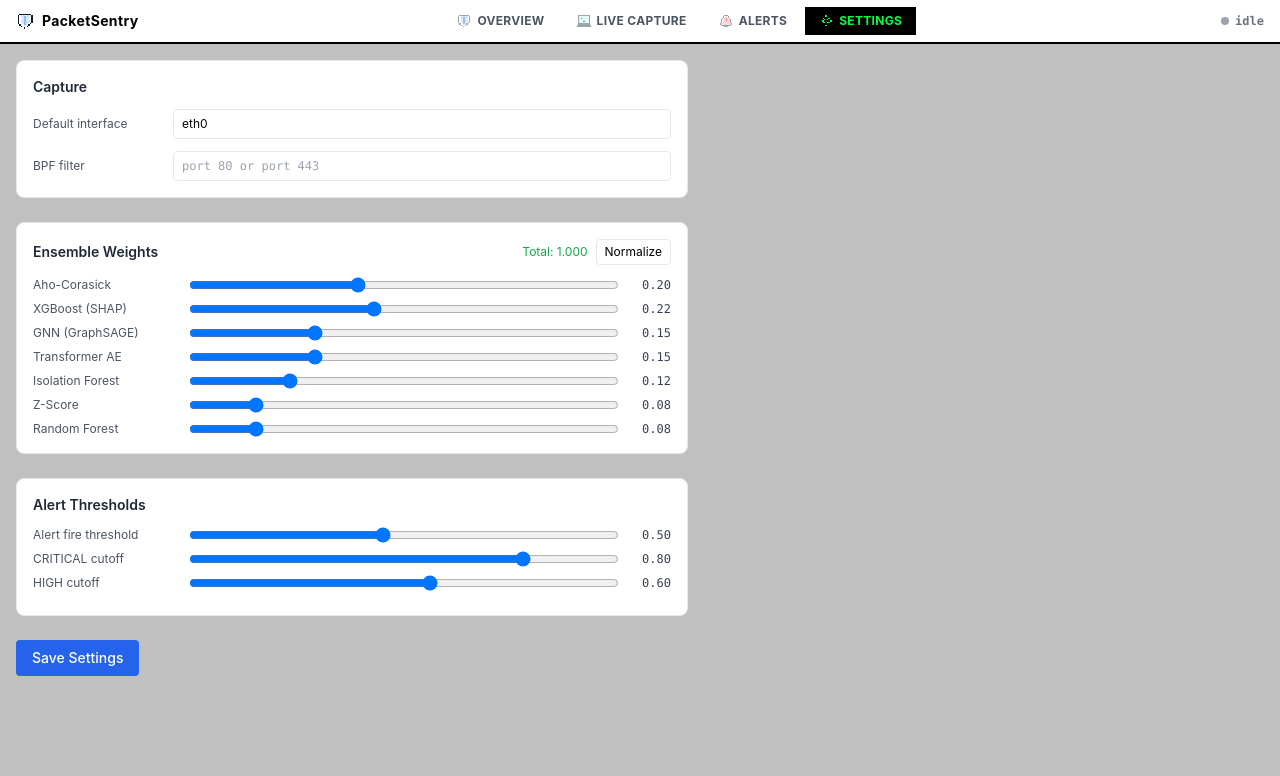
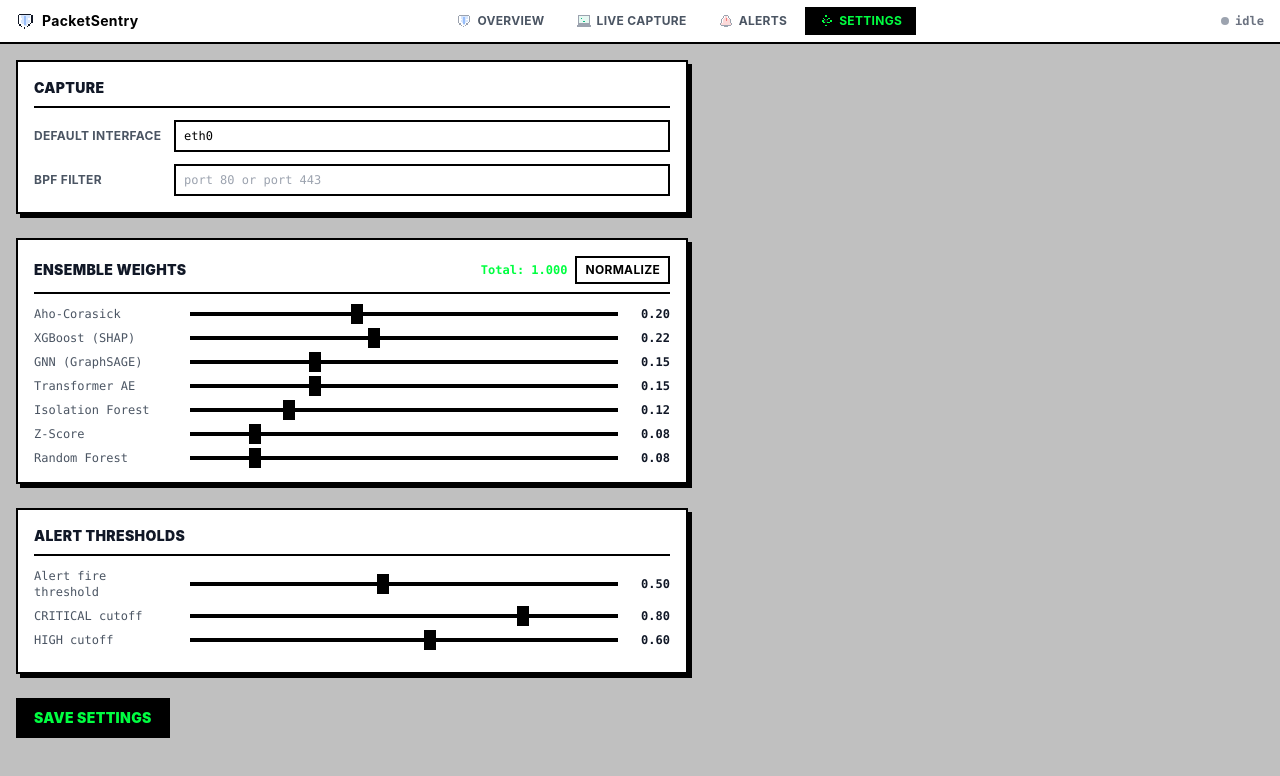
Before and after one commit to shreyshringare/PacketSentry, a React (Vite) app in the folder packetsentry-web/frontend/: page / in a window 1280 px wide. Both pictures are taken after a click on the button "SETTINGS". Shown: the top 776 px of the page. Built offline with nearby package versions, Linux system fonts and the light colour scheme; no server answers; the HTML template or start-up script is replaced by a standard one.

Commit message:
feat(web): brutalist Settings — hardware panels, fader sliders, pixel-green focus + save

```diff
--- a/packetsentry-web/frontend/src/screens/Settings.tsx
+++ b/packetsentry-web/frontend/src/screens/Settings.tsx
@@ -34,7 +34,9 @@ export function Settings() {
   const normalize = () => {
     const t = total || 1;
     setWeights((prev) =>
-      Object.fromEntries(Object.entries(prev).map(([k, v]) => [k, +(v / t).toFixed(3)]))
+      Object.fromEntries(
+        Object.entries(prev).map(([k, v]) => [k, +(v / t).toFixed(3)])
+      )
     );
   };
 
@@ -53,25 +55,31 @@ export function Settings() {
   };
 
   return (
-    <div className="flex-1 overflow-y-auto p-4">
+    <div className="flex-1 overflow-y-auto p-4 bg-[#C0C0C0]">
       <div className="max-w-2xl space-y-6">
 
-        {/* Capture settings */}
-        <section className="bg-white rounded-lg border border-gray-200 p-4">
-          <h3 className="text-sm font-semibold text-gray-800 mb-3">Capture</h3>
+        {/* Capture control panel */}
+        <section className="bg-white border-2 border-black shadow-brutalist p-4">
+          <h3 className="text-sm font-black text-gray-900 uppercase tracking-wide mb-3 border-b-2 border-black pb-2">
+            Capture
+          </h3>
           <div className="space-y-3">
             <div className="flex items-center gap-3">
-              <label className="text-xs text-gray-600 w-32">Default interface</label>
+              <label className="text-xs text-gray-600 w-32 font-bold uppercase tracking-wide">
+                Default interface
+              </label>
               <input
-                className="flex-1 text-xs border border-gray-200 rounded px-2 py-1.5"
+                className="flex-1 text-xs border-2 border-black rounded-none px-2 py-1.5 font-mono focus:border-[#00FF41] focus:outline-none bg-white"
                 value={iface}
                 onChange={(e) => setIface(e.target.value)}
               />
             </div>
             <div className="flex items-center gap-3">
-              <label className="text-xs text-gray-600 w-32">BPF filter</label>
+              <label className="text-xs text-gray-600 w-32 font-bold uppercase tracking-wide">
+                BPF filter
+              </label>
               <input
-                className="flex-1 text-xs border border-gray-200 rounded px-2 py-1.5 font-mono"
+                className="flex-1 text-xs border-2 border-black rounded-none px-2 py-1.5 font-mono focus:border-[#00FF41] focus:outline-none bg-white"
                 placeholder="port 80 or port 443"
                 value={bpf}
                 onChange={(e) => setBpf(e.target.value)}
@@ -80,17 +88,23 @@ export function Settings() {
           </div>
         </section>
 
-        {/* Ensemble weights */}
-        <section className="bg-white rounded-lg border border-gray-200 p-4">
-          <div className="flex justify-between items-center mb-3">
-            <h3 className="text-sm font-semibold text-gray-800">Ensemble Weights</h3>
+        {/* Ensemble weights control panel */}
+        <section className="bg-white border-2 border-black shadow-brutalist p-4">
+          <div className="flex justify-between items-center mb-3 border-b-2 border-black pb-2">
+            <h3 className="text-sm font-black text-gray-900 uppercase tracking-wide">
+              Ensemble Weights
+            </h3>
             <div className="flex items-center gap-2">
-              <span className={`text-xs ${Math.abs(total - 1) > 0.01 ? "text-amber-500" : "text-green-600"}`}>
+              <span
+                className={`text-xs font-mono font-bold ${
+                  Math.abs(total - 1) > 0.01 ? "text-amber-500" : "text-[#00FF41]"
+                }`}
+              >
                 Total: {total.toFixed(3)}
               </span>
               <button
                 onClick={normalize}
-                className="text-xs px-2 py-1 border border-gray-200 rounded hover:bg-gray-50"
+                className="text-xs px-2 py-1 border-2 border-black rounded-none hover:bg-black hover:text-white font-bold uppercase tracking-wide transition-colors duration-100"
               >
                 Normalize
               </button>
@@ -99,15 +113,21 @@ export function Settings() {
           <div className="space-y-2">
             {Object.entries(weights).map(([key, val]) => (
               <div key={key} className="flex items-center gap-3">
-                <label className="text-xs text-gray-600 w-36 truncate">{MODEL_LABELS[key]}</label>
+                <label className="text-xs text-gray-600 w-36 truncate font-mono">
+                  {MODEL_LABELS[key]}
+                </label>
                 <input
                   type="range"
-                  min={0.01} max={0.5} step={0.01}
+                  min={0.01}
+                  max={0.5}
+                  step={0.01}
                   value={val}
-                  onChange={(e) => setWeights((prev) => ({ ...prev, [key]: +e.target.value }))}
-                  className="flex-1"
+                  onChange={(e) =>
+                    setWeights((prev) => ({ ...prev, [key]: +e.target.value }))
+                  }
+                  className="flex-1 fader-input"
                 />
-                <span className="text-xs font-mono text-gray-700 w-10 text-right">
+                <span className="text-xs font-mono font-bold text-gray-900 w-10 text-right">
                   {val.toFixed(2)}
                 </span>
               </div>
@@ -115,36 +135,43 @@ export function Settings() {
           </div>
         </section>
 
-        {/* Thresholds */}
-        <section className="bg-white rounded-lg border border-gray-200 p-4">
-          <h3 className="text-sm font-semibold text-gray-800 mb-3">Alert Thresholds</h3>
+        {/* Alert thresholds control panel */}
+        <section className="bg-white border-2 border-black shadow-brutalist p-4">
+          <h3 className="text-sm font-black text-gray-900 uppercase tracking-wide mb-3 border-b-2 border-black pb-2">
+            Alert Thresholds
+          </h3>
           {[
             { label: "Alert fire threshold", value: threshold, set: setThreshold },
             { label: "CRITICAL cutoff", value: critCutoff, set: setCritCutoff },
             { label: "HIGH cutoff", value: highCutoff, set: setHighCutoff },
           ].map(({ label, value, set }) => (
             <div key={label} className="flex items-center gap-3 mb-2">
-              <label className="text-xs text-gray-600 w-36">{label}</label>
+              <label className="text-xs text-gray-600 w-36 font-mono">{label}</label>
               <input
-                type="range" min={0.1} max={0.99} step={0.01}
+                type="range"
+                min={0.1}
+                max={0.99}
+                step={0.01}
                 value={value}
                 onChange={(e) => set(+e.target.value)}
-                className="flex-1"
+                className="flex-1 fader-input"
               />
-              <span className="text-xs font-mono text-gray-700 w-10 text-right">{value.toFixed(2)}</span>
+              <span className="text-xs font-mono font-bold text-gray-900 w-10 text-right">
+                {value.toFixed(2)}
+              </span>
             </div>
           ))}
         </section>
 
         <button
           onClick={handleSave}
-          className={`px-4 py-2 rounded text-sm font-medium transition-colors ${
+          className={`px-4 py-2 rounded-none border-2 text-sm font-black uppercase tracking-wide transition-colors duration-100 ${
             saved
-              ? "bg-green-100 text-green-700"
-              : "bg-blue-600 text-white hover:bg-blue-700"
+              ? "bg-[#00FF41] text-black border-black"
+              : "bg-black text-[#00FF41] border-black hover:bg-[#00FF41] hover:text-black"
           }`}
         >
-          {saved ? "Saved!" : "Save Settings"}
+          {saved ? "SAVED!" : "Save Settings"}
         </button>
       </div>
     </div>
```
